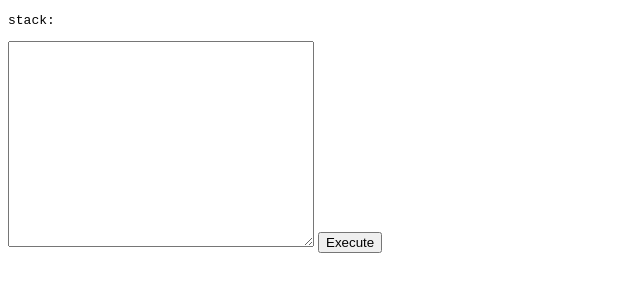
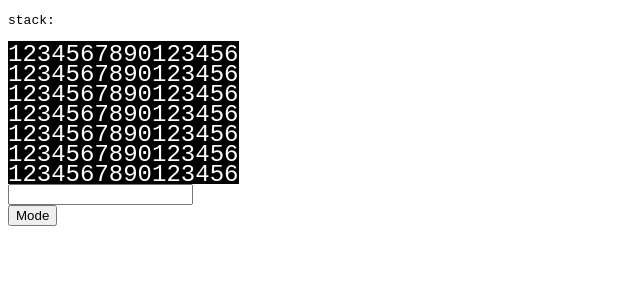
Before and after one commit to Vandesm14/stack-server, a SvelteKit app in the folder frontend/: page / in a window 1280 px wide. Shown: the top 300 px of the page, without its empty margins (0-640 px from the left). Built offline with nearby package versions, Linux system fonts and the light colour scheme.

Commit message:
use canvas for output

```diff
--- a/frontend/src/routes/+page.svelte
+++ b/frontend/src/routes/+page.svelte
@@ -1,13 +1,20 @@
 <script lang="ts">
-	import type { KeyboardEventHandler } from 'svelte/elements';
+  import { onMount } from 'svelte';
+  import type { KeyboardEventHandler } from 'svelte/elements';
 
-  type Response = {
-    stack: Array<string>,
-    error: string,
-  }
+  type Mode = 'edit' | 'run';
+  let mode: Mode = 'edit';
+  let buffer = '';
+  let cursor = 0;
+  let canvas: HTMLCanvasElement | null = null;
+
+  let code = '';
 
   let waiting = false;
-  let code = '';
+  type Response = {
+    stack: Array<string>;
+    error: string;
+  };
   let result: Response = {
     stack: [],
     error: ''
@@ -16,38 +23,106 @@
   async function execute() {
     waiting = true;
 
-    let res = await fetch("http://127.0.0.1:7777/execute", {
+    let res = await fetch('http://127.0.0.1:7777/execute', {
       method: 'POST',
-      body: code,
+      body: code
     });
 
     result = await res.json();
     waiting = false;
   }
 
-  const keydown: KeyboardEventHandler<HTMLTextAreaElement> = (e) => {
+  function change_mode() {
+    if (mode === 'edit') {
+      mode = 'run';
+    } else if (mode === 'run') {
+      mode = 'edit';
+    }
+  }
+
+  function draw() {
+    // let time = Math.round(Date.now() / 500);
+    // let show_cursor = time % 2 === 0;
+    // if (show_cursor) {
+    //   overlay_buffer = ' '.repeat(cursor) + '█';
+    // } else {
+    //   overlay_buffer = '';
+    // }
+
+    if (!canvas) return;
+
+    const height = canvas.height;
+    const width = canvas.width;
+
+    const c = canvas.getContext('2d');
+    if (!c) return;
+
+    c.strokeStyle = 'black';
+    c.fillStyle = 'black';
+
+    c.fillRect(0, 0, width, height);
+
+    c.fillStyle = 'white';
+    c.font = '24px monospace';
+    c.fillText('1234567890123456', 0, 20);
+    c.fillText('1234567890123456', 0, 40);
+    c.fillText('1234567890123456', 0, 60);
+    c.fillText('1234567890123456', 0, 80);
+    c.fillText('1234567890123456', 0, 100);
+    c.fillText('1234567890123456', 0, 120);
+    c.fillText('1234567890123456', 0, 140);
+  }
+
+  onMount(() => {
+    setInterval(draw, 1000 / 20);
+  });
+
+  const keydown: KeyboardEventHandler<HTMLInputElement> = (e) => {
+    e.preventDefault();
+
     if (e.key === 'Enter' && e.ctrlKey) {
       execute();
     }
-  }
+  };
+
+  const keypress: KeyboardEventHandler<HTMLInputElement> = (e) => {
+    e.preventDefault();
+
+    if (e.key) {
+      cursor += 1;
+      code += e.key;
+    }
+  };
 </script>
 
 {#if waiting}
   <pre>executing...</pre>
+{:else if result.error}
+  <pre>error: {result.error}</pre>
 {:else}
-  {#if result.error}
-  <pre>error: {result.error}</pre>
-  {:else}
   <pre>stack: {result.stack.join(', ')}</pre>
-  {/if}
 {/if}
 
-<textarea bind:value={code} on:keydown={keydown}></textarea>
-<button on:click={execute}>Execute</button>
+<div id="device">
+  <canvas id="buffer" bind:this={canvas} width="231px" height="143px"></canvas>
+  <input type="text" on:keydown={keydown} on:keypress={keypress} />
+  <button on:click={change_mode}>Mode</button>
+</div>
 
-<style>
-  textarea {
-    height: 200px;
-    width: 300px;
+<style lang="scss">
+  #device {
+    display: flex;
+    flex-direction: column;
+    width: min-content;
+
+    & > * {
+      width: fit-content;
+    }
+
+    #buffer {
+      // width: 16ch * 1.2;
+      // height: 7ch * 2.25;
+      background: black;
+    }
   }
 </style>
```
